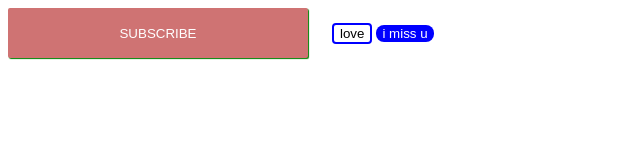
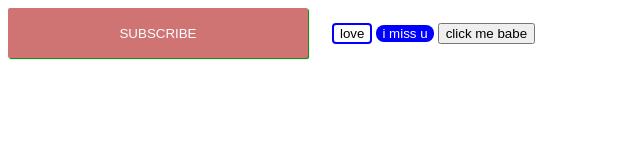
Before and after one commit to AungKaungKhanteaint/missyou, a plain HTML site: page index.html in a window 1280 px wide. Shown: the whole page, without its empty margins (0-640 px from the left). Drawn offline with Linux system fonts and the light colour scheme.

Commit message:
Update index.html

```diff
--- a/index.html
+++ b/index.html
@@ -48,3 +48,5 @@
 <button class="sub">SUBSCRIBE</button>
 <button class="join">love</button>
 <button class="miss">i miss u</button>
+
+<a href="firstproject.html"><button>click me babe</button></a>
```
